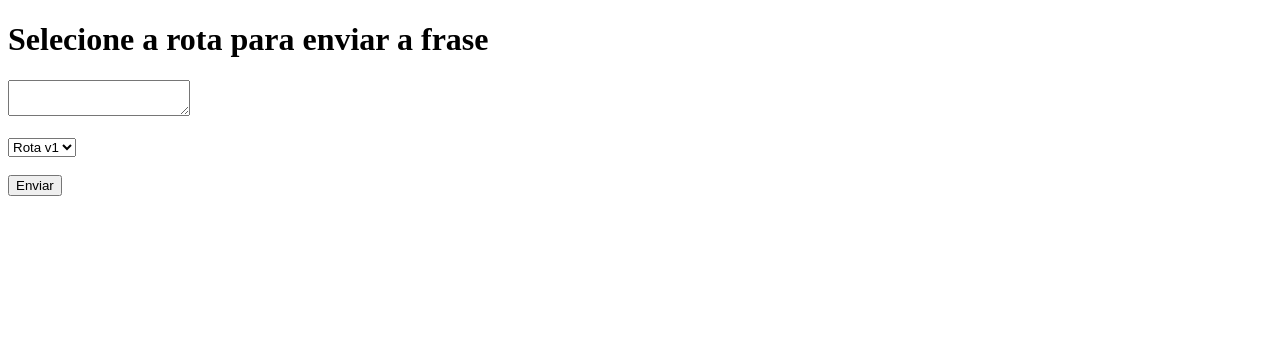
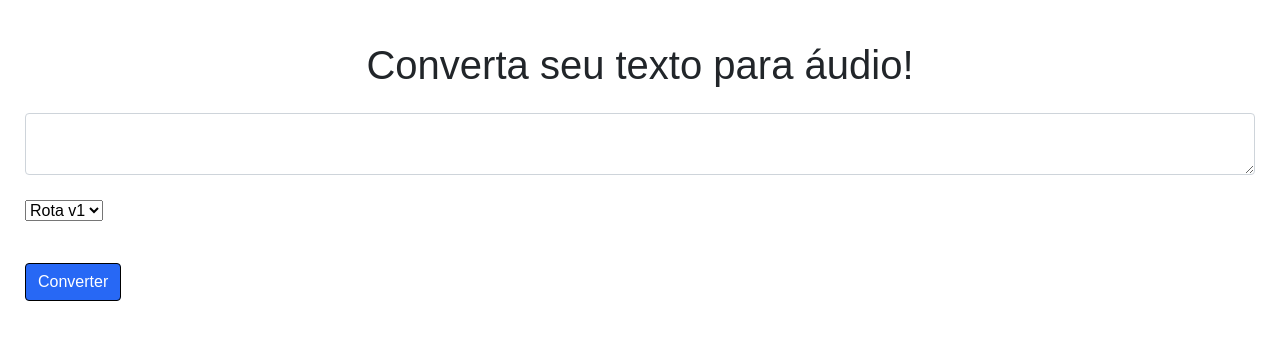
Before and after one commit to fluanbrito/sprint-6-pb-aws-ifce, a Python web app: template api-tts/templates/index.html in a window 1280 px wide. Shown: the top 341 px of the page. Run offline with Jinja, Linux system fonts and the light colour scheme; the template is opened without the code that fills it, so the values that code supplies are empty; some libraries are stand-ins or nearby versions.

Commit message:
fix: Readaptando HTML e comentando o código

```diff
--- a/api-tts/serverless.yml
+++ b/api-tts/serverless.yml
@@ -11,12 +11,12 @@ provider:
     - Effect: Allow
       Action:
         - s3:PutObject
-      Resource: arn:aws:s3:::bucket-sprint6-edi/*
+      Resource: arn:aws:s3:::bucket-sprint6/*
     - Effect: Allow
       Action:
         - "dynamodb:PutItem"
         - "dynamodb:GetItem"
-      Resource: "arn:aws:dynamodb:us-east-1:533552573598:table/table-sprint6-edi"
+      Resource: arn:aws:dynamodb:us-east-1:528260343431:table/audio-data-sprint6
 functions:
   health:
     handler: handler.health
--- a/api-tts/templates/index.html
+++ b/api-tts/templates/index.html
@@ -1,34 +1,49 @@
 <!DOCTYPE html>
-<html>
+<html lang="pt-br">
 <head>
-    <meta charset="utf-8">
-    <title>API TTS</title>
+  <meta charset="UTF-8">
+  <meta http-equiv="X-UA-Compatible" content="IE=edge">
+  <meta name="viewport" content="width=device-width, initial-scale=1.0">
+  <link rel="stylesheet" href="https://stackpath.bootstrapcdn.com/bootstrap/4.4.1/css/bootstrap.min.css" integrity="sha384-Vkoo8x4CGsO3+Hhxv8T/Q5PaXtkKtu6ug5TOeNV6gBiFeWPGFN9MuhOf23Q9Ifjh" crossorigin="anonymous">
+  <script src="https://cdn.jsdelivr.net/npm/axios/dist/axios.min.js"></script>
+  <link rel="stylesheet" href="static/styles.css">
+  <title>TTS API</title>
 </head>
 <body>
-    <h1>Selecione a rota para enviar a frase</h1>
 
-    <form>
-      <textarea id="textInput"></textarea><br><br>
+  <div id="container">
+    <div>
+        <h1>Converta seu texto para áudio!</h1>
+    </div>
+    <div id="search">
+        <form action="/v1/tts" id="tts-form" method="post">
+          <textarea id="textInput" class="form-control"></textarea><br>
           <select id="routeSelect">
             <option value="v1">Rota v1</option>
             <option value="v2">Rota v2</option>
             <option value="v3">Rota v3</option>
           </select><br><br>
-      <button id="submitBtn">Enviar</button>
+          <button id="submitBtn" class="btn btn-primary">Converter</button>
         </form>
-
+    </div>
     <div id="output"></div>
-
+  </div>
+  <!-- Script que recebe o texto do usuário e realiza uma request para a rota especificada. -->
   <script>
+    // Função ativada ao clicar no botão "Converter"
     document.getElementById("submitBtn").addEventListener("click", function(event) {
       event.preventDefault();
 
+      // Extrai o texto e a rota escolhida pelo usuário e cria uma função de HTTP Request.
       const textInput = document.getElementById("textInput").value;
       const routeSelect = document.getElementById("routeSelect").value;
       const xhr = new XMLHttpRequest();
 
+      // Abre a requisição POST para a rota escolhida
       xhr.open("POST", `/${routeSelect}/tts`, true);
       xhr.setRequestHeader("Content-Type", "application/json");
+
+      // Envia a resposta como JSON/string na tela
       xhr.onreadystatechange = function() {
         if (xhr.readyState === XMLHttpRequest.DONE && xhr.status === 200) {
           const response = JSON.parse(xhr.responseText);
@@ -38,5 +53,11 @@
       xhr.send(JSON.stringify({ phrase: textInput }));
     });
   </script>
+
+  <script src="https://code.jquery.com/jquery-3.4.1.slim.min.js" integrity="sha384-J6qa4849blE2+poT4WnyKhv5vZF5SrPo0iEjwBvKU7imGFAV0wwj1yYfoRSJoZ+n" crossorigin="anonymous"></script>
+  <script src="https://cdn.jsdelivr.net/npm/popper.js@1.16.0/dist/umd/popper.min.js" integrity="sha384-Q6E9RHvbIyZFJoft+2mJbHaEWldlvI9IOYy5n3zV9zzTtmI3UksdQRVvoxMfooAo" crossorigin="anonymous"></script>
+  <script src="https://stackpath.bootstrapcdn.com/bootstrap/4.4.1/js/bootstrap.min.js" integrity="sha384-wfSDF2E50Y2D1uUdj0O3uMBJnjuUD4Ih7YwaYd1iqfktj0Uod8GCExl3Og8ifwB6" crossorigin="anonymous"></script>
+  <script>
+  </script>
 </body>
 </html>
--- /dev/null
+++ b/api-tts/templates/static/styles.css
@@ -0,0 +1,36 @@
+* {
+    box-sizing: border-box;
+    font-family: Arial, Helvetica, sans-serif
+}
+
+h1{
+    text-align: center;
+    padding: 1rem;
+}
+
+.btn{
+    background-color: rgb(39, 104, 245);
+    margin: 1rem 0 1rem 0;
+    border: 1px solid rgb(0, 0, 0)
+}
+.btn:hover{
+    background-color: rgb(255, 255, 255);
+    border: 1px solid rgb(39, 104, 245);
+    color:rgb(39, 104, 245)
+}
+
+
+#container{
+    position: relative;
+    margin: 25px;
+}
+
+#results-container{
+    width: 100vw;
+    height: 100vh;
+    background: #b8b9b9;
+    display: flex;
+    flex-direction: column;
+    justify-content: center;
+    align-items: center;
+}
```
Also changed, not shown: api-tts/utils/functions.py (+12 -5 lines), api-tts/README.md (deleted), 1 other file. Lines whose indentation alone changed are shown as unchanged.
